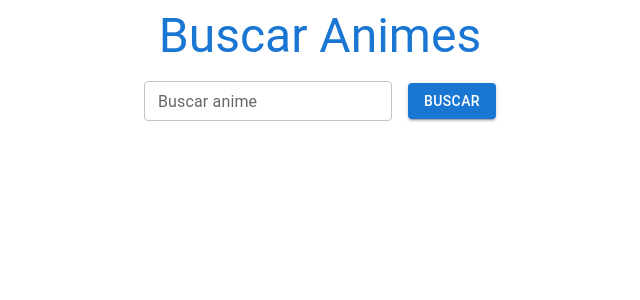
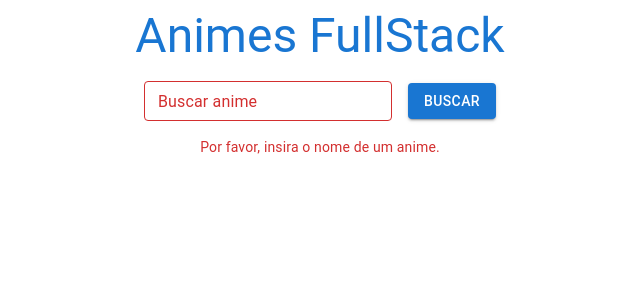
Before and after one commit to lluciomoraesUTF/animesFullStack, a React (Vite) app: page / in a window 1280 px wide. Both pictures are taken after a click on the button "BUSCAR". Shown: the top 300 px of the page, without its empty margins (320-960 px from the left). Built offline with nearby package versions, Linux system fonts and the light colour scheme; no server answers.

Commit message:
correção na busca vazi,botões de voltar e tela inicial

```diff
--- a/src/App.jsx
+++ b/src/App.jsx
@@ -10,7 +10,7 @@ function App() {
     <Provider store={store}>
       <Container maxWidth="md">
         <Typography variant="h3" align="center" color="primary" gutterBottom>
-          Buscar Animes
+          Animes FullStack
         </Typography>
         <FormularioBusca />
         <ListaAnimes />
--- a/src/components/FormularioBusca.jsx
+++ b/src/components/FormularioBusca.jsx
@@ -1,17 +1,25 @@
 import React, { useState, useEffect } from 'react';
-import { useDispatch } from 'react-redux';
+import { useDispatch, useSelector } from 'react-redux';
 import { setQuery, setResultados, setAnimeSelecionado } from '../contexts/sliceBusca';
-import { Box, TextField, Button } from '@mui/material';
+import { Box, TextField, Button, Typography } from '@mui/material';
 
 function FormularioBusca() {
   const [busca, setBusca] = useState('');
+  const [erro, setErro] = useState(false);
   const dispatch = useDispatch();
+  const query = useSelector((state) => state.busca.query);
 
-  async function buscar(query = busca) {
-    dispatch(setQuery(query));
+  async function buscar(queryBusca = busca, ignorarValidacao = false) {
+    if (!ignorarValidacao && !queryBusca.trim()) {
+      setErro(true);
+      return;
+    }
+
+    setErro(false);
+    dispatch(setQuery(queryBusca));
 
     try {
-      const resposta = await fetch(`https://kitsu.io/api/edge/anime?filter[text]=${encodeURIComponent(query)}`);
+      const resposta = await fetch(`https://kitsu.io/api/edge/anime?filter[text]=${encodeURIComponent(queryBusca)}`);
 
       if (!resposta.ok) {
         throw new Error(`Erro na requisição: ${resposta.status}`);
@@ -31,13 +39,14 @@ function FormularioBusca() {
     }
   };
 
-  // Busca inicial automática com query vazia
+  // Carrega os animes iniciais na primeira renderização
   useEffect(() => {
-    buscar('');
+    buscar('', true);
   }, []);
 
   return (
-    <Box display="flex" alignItems="center" gap={2} justifyContent="center" mb={4}>
+    <Box display="flex" flexDirection="column" alignItems="center" gap={2} mb={4}>
+      <Box display="flex" alignItems="center" gap={2} justifyContent="center">
         <TextField
           label="Buscar anime"
           variant="outlined"
@@ -45,10 +54,25 @@ function FormularioBusca() {
           onChange={(e) => setBusca(e.target.value)}
           size="small"
           onKeyPress={handleKeyPress}
+          error={erro}
         />
         <Button onClick={() => buscar()} variant="contained" color="primary">
           Buscar
         </Button>
+
+
+        {query && (
+          <Button onClick={() => buscar('', true)} variant="text" color="secondary">
+            Tela Inicial
+          </Button>
+        )}
+      </Box>
+
+      {erro && (
+        <Typography color="error" variant="body2">
+          Por favor, insira o nome de um anime.
+        </Typography>
+      )}
     </Box>
   );
 }
--- a/src/components/ListaAnimes.jsx
+++ b/src/components/ListaAnimes.jsx
@@ -1,7 +1,6 @@
-
 import React from 'react';
 import { useSelector, useDispatch } from 'react-redux';
-import { Grid, Typography, Box } from '@mui/material';
+import { Grid, Typography, Box, Button } from '@mui/material';
 import CardAnime from './CardAnime';
 import { setAnimeSelecionado } from '../contexts/sliceBusca';
 
@@ -13,6 +12,10 @@ function ListaAnimes() {
   if (animeSelecionado) {
     return (
       <Box mt={4}>
+        <Button variant="outlined" onClick={() => dispatch(setAnimeSelecionado(null))} sx={{ mb: 2 }}>
+          Voltar
+        </Button>
+
         <Typography variant="h4" color="primary" gutterBottom>
           Detalhes do Anime
         </Typography>
```
Lines whose indentation alone changed are shown as unchanged.
